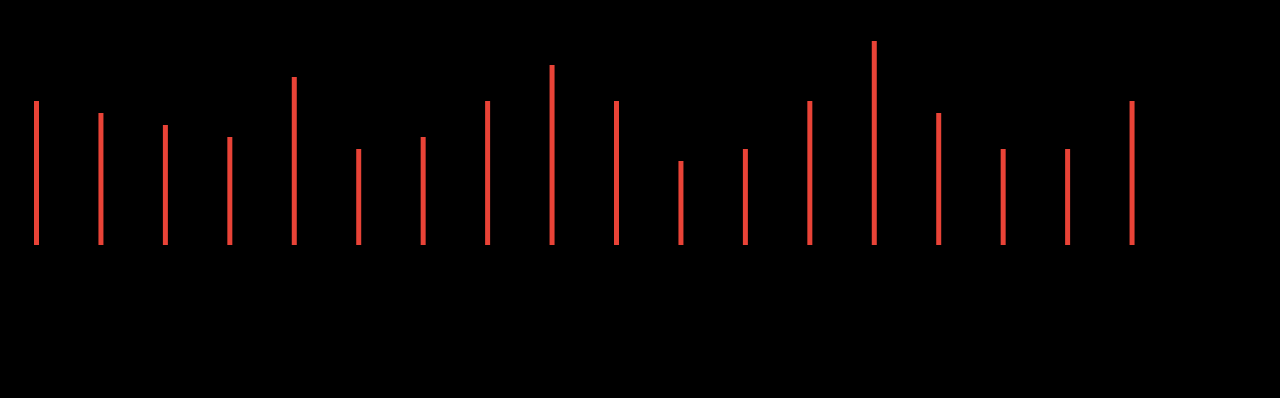
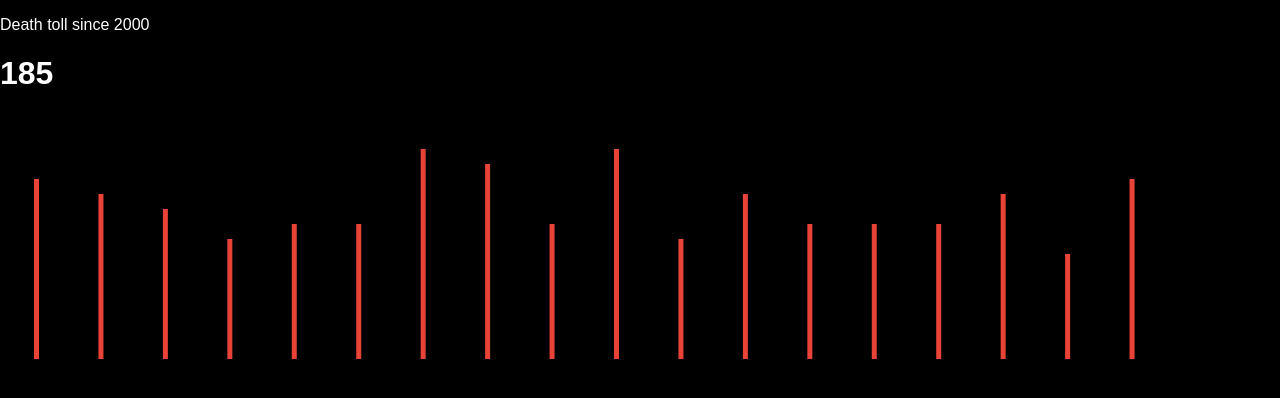
Before and after one commit to june17/wkmb, a React app: page / in a window 1280 px wide. Shown: the top 398 px of the page. Built offline with nearby package versions, Linux system fonts and the light colour scheme.

Commit message:
stats and graph done

```diff
--- a/public/index.html
+++ b/public/index.html
@@ -4,27 +4,15 @@
     <meta charset="utf-8">
     <meta name="viewport" content="width=device-width, initial-scale=1, shrink-to-fit=no">
     <meta name="theme-color" content="#000000">
-    <!--
-      manifest.json provides metadata used when your web app is added to the
-      homescreen on Android. See https://developers.google.com/web/fundamentals/engage-and-retain/web-app-manifest/
-    -->
     <link rel="manifest" href="%PUBLIC_URL%/manifest.json">
     <link rel="shortcut icon" href="%PUBLIC_URL%/favicon.ico">
-    <!--
-      Notice the use of %PUBLIC_URL% in the tags above.
-      It will be replaced with the URL of the `public` folder during the build.
-      Only files inside the `public` folder can be referenced from the HTML.
-
-      Unlike "/favicon.ico" or "favicon.ico", "%PUBLIC_URL%/favicon.ico" will
-      work correctly both with client-side routing and a non-root public URL.
-      Learn how to configure a non-root public URL by running `npm run build`.
-    -->
     <title>React App</title>
   </head>
   <body>
     <noscript>
       You need to enable JavaScript to run this app.
     </noscript>
+    <div id="stats"></div>
     <div id="root"></div>
 
     <div id="container"></div>
--- /dev/null
+++ b/src/components/statsheader.js
@@ -0,0 +1,12 @@
+import React from 'react';
+
+export class StatsWidget extends React.Component{
+    render(){
+        return(
+            <div>
+                <p>Death toll since 2000</p>
+                <h1>{this.props.takesum}</h1>
+            </div>
+        );
+    }
+}
--- /dev/null
+++ b/src/data/data.json
@@ -0,0 +1,20 @@
+[
+    {"year": 2000, "deaths": 12},
+    {"year": 2001, "deaths": 11},
+    {"year": 2002, "deaths": 10},
+    {"year": 2003, "deaths": 8},
+    {"year": 2004, "deaths": 9},
+    {"year": 2005, "deaths": 9},
+    {"year": 2006, "deaths": 14},
+    {"year": 2007, "deaths": 13},
+    {"year": 2008, "deaths": 9},
+    {"year": 2009, "deaths": 14},
+    {"year": 2010, "deaths": 8},
+    {"year": 2011, "deaths": 11},
+    {"year": 2012, "deaths": 9},
+    {"year": 2013, "deaths": 9},
+    {"year": 2014, "deaths": 9},
+    {"year": 2015, "deaths": 11},
+    {"year": 2016, "deaths": 7},
+    {"year": 2017, "deaths": 12}
+  ]
--- a/src/index.js
+++ b/src/index.js
@@ -1,29 +1,29 @@
 import React from 'react';
 import ReactDOM from 'react-dom';
 import './index.scss';
-import App from './App';
-import { BarChart, Bar, XAxis, YAxis, CartesianGrid, Tooltip, Legend } from 'recharts';
+import { BarChart, Bar,Tooltip } from 'recharts';
+import data from './data/data.json';
+import { StatsWidget } from './components/statsheader';
 
-const data = [
-  {name: '2000', deaths: 12},
-  {name: '2001', deaths: 11},
-  {name: '2002', deaths: 10},
-  {name: '2003', deaths: 9},
-  {name: '2004', deaths: 14},
-  {name: '2005', deaths: 8},
-  {name: '2006', deaths: 9},
-  {name: '2007', deaths: 12},
-  {name: '2008', deaths: 15},
-  {name: '2009', deaths: 12},
-  {name: '2010', deaths: 7},
-  {name: '2011', deaths: 8},
-  {name: '2012', deaths: 12},
-  {name: '2013', deaths: 17},
-  {name: '2014', deaths: 11},
-  {name: '2015', deaths: 8},
-  {name: '2016', deaths: 8},
-  {name: '2017', deaths: 12}
-];
+var total=0;
+
+function sum(data){
+    var i=0;
+    var out=0;
+    for(i in data)
+        {
+            console.log(data[i].deaths);
+            out= out + data[i].deaths;
+            i++;
+        }
+    total=out;
+    console.log(out);
+}
+
+sum(data);
+
+const statwidget= <StatsWidget takesum={total}></StatsWidget>;
+
 const barchart =
     <BarChart width={1170} height={250} barSize={5} data={data}>
         <Tooltip wrapperStyle={{ width: 100, backgroundColor: '#ccc' }}/>
@@ -31,6 +31,11 @@ const barchart =
     </BarChart>;
 
 ReactDOM.render(
+    statwidget,
+    document.getElementById('stats')
+);
+
+ReactDOM.render(
   barchart,
   document.getElementById('container')
 );
--- a/src/index.scss
+++ b/src/index.scss
@@ -3,4 +3,5 @@ body {
   margin: 0;
   padding: 0;
   font-family: sans-serif;
+  color:#fff;
 }
```
